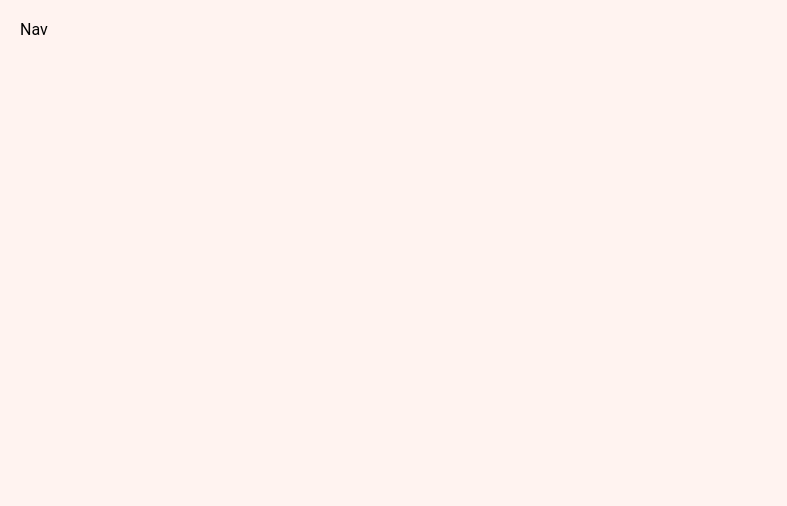
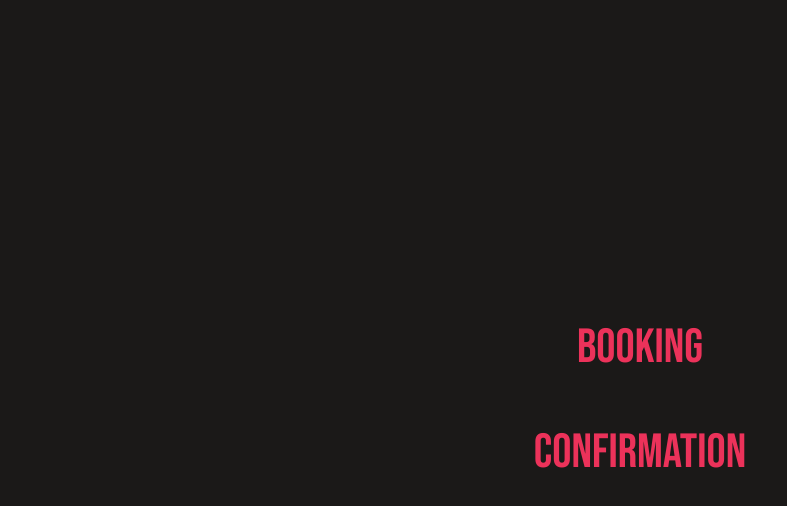
Before and after one commit to Loushymooshy/Strajk-Bowling, a React (Vite) app: page /nav in a window 1280 px wide. Shown: the top 506 px of the page, without its empty margins (0-787 px from the left). Built offline with nearby package versions, Linux system fonts and the light colour scheme.

Commit message:
Loading and menu

```diff
--- a/src/components/LogoText/LogoText.tsx
+++ b/src/components/LogoText/LogoText.tsx
@@ -4,14 +4,15 @@ import logo from '../../assets/logo.svg';
 import styles from './LogoText.module.css';
 
 const LogoText = ({
-    text,
+    text, className,
    }: {
    text: string;
+   className?: string;
 }) => {
 
   return (
     <>
-    <div className={styles.container}>
+    <div className={`${styles.container} ${className}`}>
     <img className={styles.logo} src={logo} ></img>
     <h1 className={styles.text}>{text}</h1>
     </div>
--- a/src/components/menu/Menu.module.css
+++ b/src/components/menu/Menu.module.css
@@ -0,0 +1,37 @@
+
+.menuContainer {
+    position: relative;
+}
+
+
+.menuIcon {
+
+    background-color: hsla(347, 83%, 56%, 0.12);
+    height: fit-content;
+    width:fit-content;
+    border-radius: 4px;
+    padding: 12px;
+    position: fixed;
+    top: 20px;
+    left: 20px;
+    margin: 0;
+    cursor: pointer;
+}
+
+.line {
+    height: 2px;
+    background: hsla(347, 83%, 56%, 1);
+    margin: 6px 0;
+}
+
+.one {
+    width: 28px;
+}
+
+.two {
+    width: 22px;
+}
+
+.three {
+    width: 15px;
+}
--- a/src/components/menu/Menu.tsx
+++ b/src/components/menu/Menu.tsx
@@ -1,8 +1,21 @@
-
+import { useNavigate } from 'react-router-dom';
+import styles from './Menu.module.css'
 
 const Menu = () => {
+    const navigate = useNavigate();
+
+    const handleMenuIconClick = () => {
+      navigate('/nav');
+    };
+
   return (
-    <div>Menu</div>
+    <div className={styles.menuContainer}>
+        <figure className={styles.menuIcon} onClick={handleMenuIconClick}>
+           <div className={`${styles.line} ${styles.one}`}></div>
+           <div className={`${styles.line} ${styles.two}`}></div>
+           <div className={`${styles.line} ${styles.three}`}></div>
+        </figure>
+    </div>
   )
 }
 
--- a/src/index.css
+++ b/src/index.css
@@ -1,8 +1,15 @@
 body {
     font-family: 'Roboto', sans-serif;
     margin: 0;
-    padding: 20px 20px;
     background: hsla(13, 100%, 97%);
     position: relative;
 
 }
+
+
+
+.container {
+
+    padding: 20px 20px;
+
+}
--- a/src/pages/Booking.tsx
+++ b/src/pages/Booking.tsx
@@ -14,6 +14,7 @@ import LogoText from '../components/LogoText/LogoText';
 import Form from '../components/Form/Form';
 import SubmitButton from '../components/submitButton/SubmitButton';
 import ShoeForm from '../components/shoeForm/ShoeForm';
+import Menu from '../components/menu/Menu';
 import { useNavigate } from 'react-router-dom';
 
 const API_URL = import.meta.env.VITE_API_URL;
@@ -63,6 +64,7 @@ const Booking = () => {
   return (
     <>
       <div className="container">
+        <Menu />
         <LogoText text="Booking" />
         <H3 text="when, what & who" />
         <Form formData={formData} setFormData={setFormData} />
--- a/src/pages/Confirmation.tsx
+++ b/src/pages/Confirmation.tsx
@@ -8,6 +8,7 @@ import H3 from '../components/h3Line/H3Line';
 import SubmitButton from '../components/submitButton/SubmitButton';
 import BookingDetails from '../components/bookingDetails/BookingDetails';
 import Price from '../components/price/Price';
+import Menu from '../components/menu/Menu';
 
 const Confirmation = () => {
   const location = useLocation();
@@ -25,6 +26,7 @@ const Confirmation = () => {
 
   return (
     <div className="container">
+      <Menu />
       <LogoText text="see you soon!"/>
       <H3 text="Booking details"/>
       <BookingDetails
--- /dev/null
+++ b/src/pages/Loading.module.css
@@ -0,0 +1,29 @@
+
+
+.logoContainer {
+  display: flex;
+  justify-content: center;
+  align-items: center;
+  height: 80vh; }
+
+.largeLogo img {
+  width: 136px;
+}
+
+.largeLogo  h1 {
+    font-size: 5rem;
+}
+
+.largeLogo h1::after {
+    content: ' bowling'; /* Adjust the content as needed */
+    display: flex;
+    justify-self: center;/* Adjust the position as needed */
+    font-size: 2rem; /* Adjust the size as needed */
+    color: hsla(264, 79%, 24%, 1);
+    font-family: "work sans", sans-serif; /* Adjust the font as needed */
+    text-transform: uppercase;
+    font-size: 1.25rem;
+    letter-spacing: 0.5em;
+    line-height: 0.1;
+
+  }
--- a/src/pages/Loading.tsx
+++ b/src/pages/Loading.tsx
@@ -2,6 +2,8 @@
 // When the app is initally loaded, the user will see a welcoming page. The user will click anywhere on the page to get redirected to the "Booking" page.
 
 import { useNavigate } from 'react-router-dom';
+import LogoText from '../components/LogoText/LogoText';
+import styles from './Loading.module.css';
 
 const Loading = (): JSX.Element => {
   const navigate = useNavigate();
@@ -11,8 +13,8 @@ const Loading = (): JSX.Element => {
   };
 
   return (
-    <div onClick={handlePageClick}>
-      <h1>Loading Page</h1>
+    <div onClick={handlePageClick} className={styles.logoContainer} >
+      <LogoText text='STRAIJK' className={styles.largeLogo}/>
     </div>
   );
 };
--- /dev/null
+++ b/src/pages/Nav.module.css
@@ -0,0 +1,34 @@
+
+.navContainer {
+    width: 100vw;
+    height: 100vh;
+    background: hsla(13, 6%, 10%, 1);
+    position: static;
+    display: flex;
+    justify-content: center;
+    align-items: center;
+
+}
+
+.menu {
+
+margin: 0;
+padding: 0;
+display: flex;
+flex-direction: column;
+justify-content: center;
+align-items: center;
+gap: 48px;
+}
+
+.menuItem{
+
+    font-family: "Bebas Neue", sans-serif;
+        font-weight: 400;
+        font-style: normal;
+        font-size: 3rem;
+        color: hsla(347, 83%, 56%);
+        margin: 0;
+        cursor: pointer;
+
+}
--- a/src/pages/Nav.tsx
+++ b/src/pages/Nav.tsx
@@ -4,11 +4,20 @@
 // The hamburger meny icon will redirect to "Nav" page when clicked, where the user can navigate between the "Booking" page, the "Confirmation" page.
 // When on the "Nav" page the user can click on the hamburger menu to get redirected to the previous page theyhad loaded before entering the "Nav" page.
 
+import { useNavigate } from 'react-router-dom';
+import styles from './Nav.module.css';
 
 const Nav = () => {
+  const navigate = useNavigate();
+
   return (
-    <div>Nav</div>
-  )
-}
+    <div className={styles.navContainer}>
+      <menu className={styles.menu}>
+        <div className={styles.menuItem} onClick={() => navigate('/booking')}>Booking</div>
+        <div className={styles.menuItem} onClick={() => navigate('/confirmation')}>Confirmation</div>
+      </menu>
+    </div>
+  );
+};
 
-export default Nav
+export default Nav;
```
